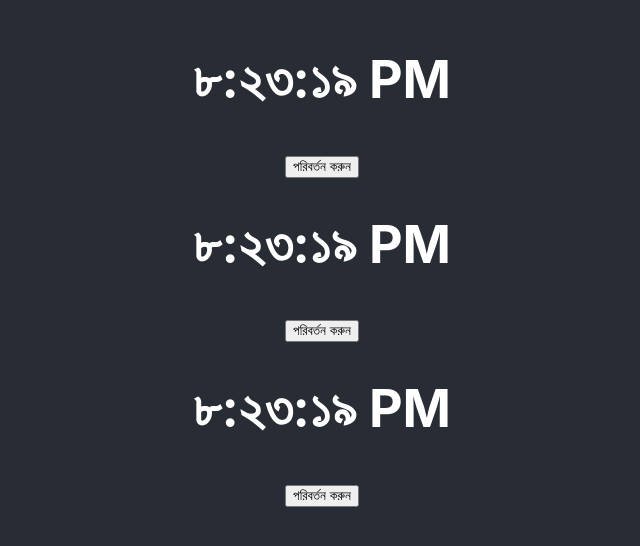
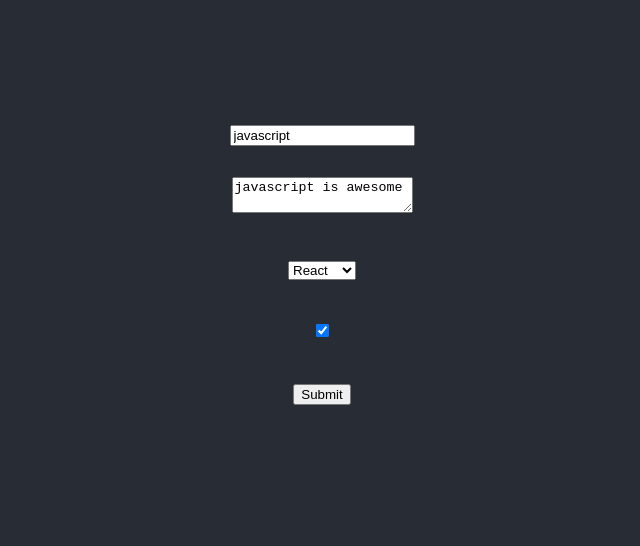
Before and after one commit to emonShimoul/react-playground, a React (Create React App) app in the folder think-in-a-react-way/myreact/: page / in a window 1280 px wide. Shown: the part 140-686 px from the top of the page, without its empty margins (318-958 px from the left). Built offline with nearby package versions, Linux system fonts and the light colour scheme.

Commit message:
react controlled and uncontrolled form

```diff
--- a/think-in-a-react-way/myreact/src/App.js
+++ b/think-in-a-react-way/myreact/src/App.js
@@ -1,12 +1,14 @@
 import './App.css';
 import ClockList from './components/ClockList';
+import Form from './components/Form';
 
 function App() {
-  const quantities = [1,2,3];
+  // const quantities = [1,2,3];
   return (
     <div className="App">
       <header className="App-header">
-        <ClockList quantities={quantities} />
+        {/* <ClockList quantities={quantities} /> */}
+        <Form />
       </header>
     </div>
   );
--- /dev/null
+++ b/think-in-a-react-way/myreact/src/components/Form.js
@@ -0,0 +1,68 @@
+import React, { Component } from 'react'
+
+export default class Form extends Component {
+  state={
+    title: 'javascript',
+    // shortName: 'js',
+    text: 'javascript is awesome',
+    library: 'react',
+    isAwesome: true,
+  };
+
+  handleChange = (e) => {
+    // using the name attribute of form value
+    // this.setState({
+    //   [e.target.name]: e.target.value
+    // });
+
+    if(e.target.type === 'text'){
+      this.setState({
+        title: e.target.value
+      });
+    }else if(e.target.type === 'textarea'){
+      this.setState({
+        text: e.target.value
+      });
+    }else if(e.target.type === 'select-one'){
+      this.setState({
+        library: e.target.value
+      });
+    }else if(e.target.type === 'checkbox'){
+      this.setState({
+        isAwesome: e.target.checked
+      });
+    }else{
+      console.log('nothing here!!');
+    }
+  }
+
+  submitHandler = (e) => {
+    const {title, text, library, isAwesome} = this.state;
+    e.preventDefault();
+    console.log(title, text, library, isAwesome);
+  }
+
+  render() {
+    const {title, text, library, isAwesome} = this.state;
+    return (
+      <div>
+        <form onSubmit={this.submitHandler}>
+          <input type="text" name="title" placeholder='Enter title' value={title} onChange={this.handleChange} />
+          <br /><br />
+          {/* <input type="text" name="shortName" placeholder='Enter Short Name' value={shortName} onChange={this.handleChange} />
+          <br /><br /> */}
+          <textarea name="text" value={text} onChange={this.handleChange}></textarea>
+          <br /><br />
+          <select value={library} onChange={this.handleChange}>
+            <option value="React">React</option>
+            <option value="Angular">Angular</option>
+          </select>
+          <br /><br />
+          <input type="checkbox" checked={isAwesome} onChange={this.handleChange} />
+          <br /><br />
+          <input type="submit" value="Submit" />
+        </form>
+      </div>
+    )
+  }
+}
```
